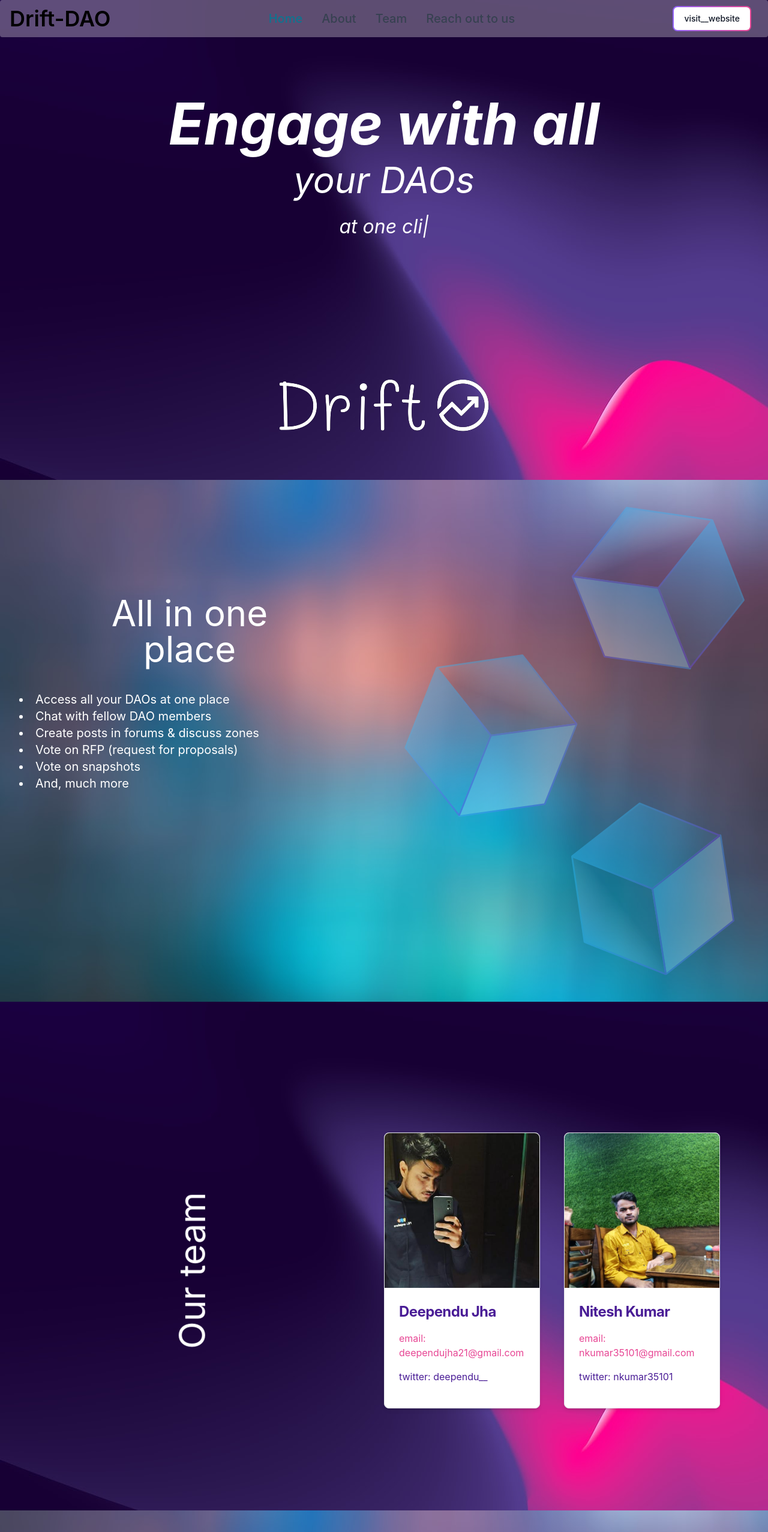
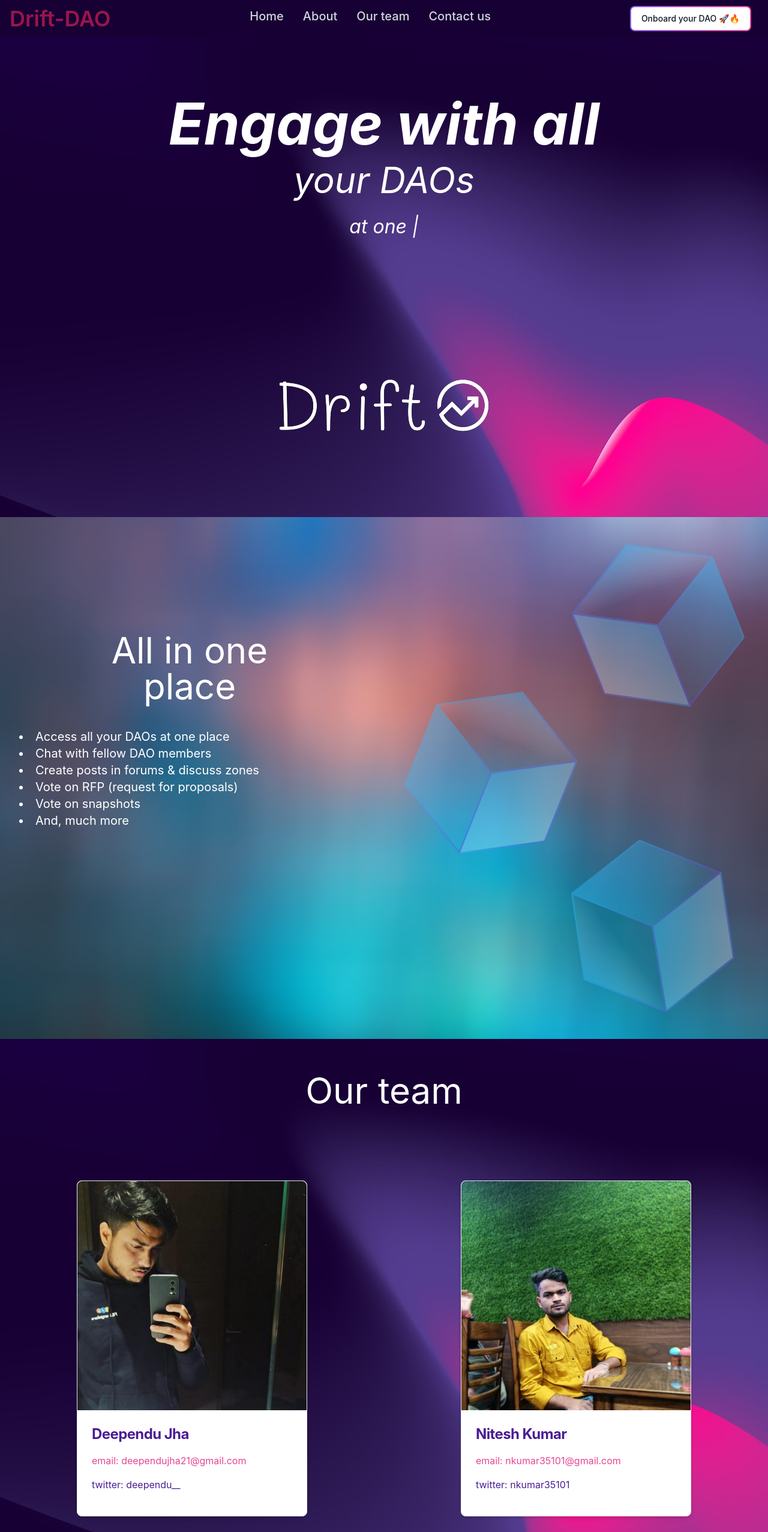
Before and after one commit to deependujha/drift-dao-website, a Next.js app in the folder frontend/: page / in a window 1280 px wide. Shown: the top 2554 px of the page at 60% size. Built offline with nearby package versions, Linux system fonts and the light colour scheme.

Commit message:
main/home page done

```diff
--- a/frontend/components/layout/Navbar.jsx
+++ b/frontend/components/layout/Navbar.jsx
@@ -1,41 +1,54 @@
-import React from 'react'
+import React from 'react';
 import { Navbar, Button } from 'flowbite-react';
 import Image from 'next/image';
+import Link from 'next/link';
+import { useRouter } from 'next/router';
 
 const navbar = () => {
+	const router = useRouter();
+	const onBoardDAO = () => {
+		console.log('jai maata di');
+		router.push('/onBoardDAO');
+	};
 	return (
 		<Navbar
 			fluid={true}
-      rounded={true}
-      className="sticky top-0 bg-opacity-30"
+			rounded={false}
+			className="sticky top-0"
+			style={{ backgroundColor: '#170034' }}
 		>
-      <Navbar.Brand href="/">
-        <span className="self-center whitespace-nowrap text-4xl font-semibold dark:text-white">
-          Drift-DAO
+			<div>
+				<span className="self-center whitespace-nowrap text-4xl font-semibold text-pink-800 dark:text-white ">
+					<Link href="/">Drift-DAO</Link>
 				</span>
-      </Navbar.Brand>
+			</div>
 			<div className="flex md:order-2">
-        <Button outline={true} gradientDuoTone="purpleToPink" className='mr-3'>
-          visit__website
+				<Button
+					outline={true}
+					gradientDuoTone="purpleToPink"
+					className="mr-3"
+					onClick={onBoardDAO}
+				>
+					Onboard your DAO 🚀🔥
 				</Button>
 				<Navbar.Toggle />
 			</div>
 			<Navbar.Collapse>
-        <Navbar.Link href="/navbars" active={true} className="text-xl">
-          Home
-        </Navbar.Link>
-        <Navbar.Link href="/navbars" className="text-xl">
-          About
-        </Navbar.Link>
-        <Navbar.Link href="/navbars" className="text-xl">
-          Team
-        </Navbar.Link>
-        <Navbar.Link href="/navbars" className="text-xl">
-          Reach out to us
-        </Navbar.Link>
+				<div href="/navbars" className="text-xl text-gray-300 mb-2">
+					<Link href="/#home">Home</Link>
+				</div>
+				<div href="/navbars" className="text-xl text-gray-300 mb-2">
+					<Link href="/#product">About</Link>
+				</div>
+				<div href="/navbars" className="text-xl text-gray-300 mb-2">
+					<Link href="/#team">Our team</Link>
+				</div>
+				<div href="/navbars" className="text-xl text-gray-300 mb-2">
+					<Link href="/#contact">Contact us</Link>
+				</div>
 			</Navbar.Collapse>
 		</Navbar>
 	);
-}
+};
 
-export default navbar
+export default navbar;
--- a/frontend/components/main/Card.jsx
+++ b/frontend/components/main/Card.jsx
@@ -3,7 +3,7 @@ import { Card } from 'flowbite-react';
 
 const Cardabout = ({ img, name, role, email, twitter, twitterLink }) => {
 	return (
-		<div className="max-w-sm m-auto my-8">
+		<div className="max-w-sm m-auto ">
 			<Card imgSrc={img}>
 				<h5 className="text-2xl font-bold tracking-tight text-purple-900 dark:text-white">
 					{name}
--- a/frontend/components/main/Contact.jsx
+++ b/frontend/components/main/Contact.jsx
@@ -4,7 +4,7 @@ import Contact_form from './Contact_form';
 
 const Contact = () => {
 	return (
-		<div className="bg-[url('/images/bg1.jpg')] ">
+		<div className="bg-[url('/images/bg1.jpg')]" id="contact">
 			<div className="grid sm:grid-cols-2 gap-4">
 				<div className="sm:flex items-center justify-center sm:h-screen mt-5">
 					<div
--- a/frontend/components/main/Home.jsx
+++ b/frontend/components/main/Home.jsx
@@ -7,10 +7,10 @@ import { TypeAnimation } from 'react-type-animation';
 const Home = () => {
 	return (
 		<div
+			id="home"
 			className="bg-[url('/images/bg.jpg')] h-auto"
 			style={{ height: '100vh' }}
 		>
-			<Navbar />
 			<div className=" text-center pt-24">
 				<div className="sm:text-8xl text-white font-bold italic text-6xl">
 					Engage with all
@@ -28,7 +28,7 @@ const Home = () => {
 							'in one app...',
 							2000,
 							() => {
-								console.log('Done typing!'); // Place optional callbacks anywhere in the array
+								// console.log('Done typing!'); // Place optional callbacks anywhere in the array
 							},
 						]}
 						cursor={true}
--- a/frontend/components/main/Product.jsx
+++ b/frontend/components/main/Product.jsx
@@ -3,7 +3,7 @@ import Image from 'next/image';
 
 const Product = () => {
 	return (
-		<div className="bg-[url('/images/bg1.jpg')] ">
+		<div className="bg-[url('/images/bg1.jpg')] " id="product">
 			<div className="grid sm:grid-cols-2 gap-4">
 				<div className="">
 					<div className="text-white text-6xl sm:pt-60 pt-20 md:pt-48 text-center">
--- a/frontend/components/main/Team.jsx
+++ b/frontend/components/main/Team.jsx
@@ -3,19 +3,10 @@ import Card from './Card';
 
 const About = () => {
 	return (
-		<div className="bg-[url('/images/bg.jpg')]">
-			<div className="grid sm:grid-cols-2 gap-y-60 pt-12">
-				<div className="sm:flex items-center justify-center sm:h-screen ">
-					<div
-						className="text-white text-6xl"
-						style={{ transform: 'rotate(270deg)' }}
-					>
-						Our team
-					</div>
-				</div>
-				<div className="">
-					<div className="sm:flex items-center justify-start sm:h-screen ">
-						<div className="sm:mr-10">
+		<div className="bg-[url('/images/bg.jpg')]" id="team">
+			<div className="text-white text-6xl text-center pt-14">Our team</div>
+			<div className="sm:flex items-center justify-around sm:h-screen ">
+				<div className="mx-3">
 					<Card
 						img="/images/team/Deependu.jpeg"
 						name="Deependu Jha"
@@ -25,7 +16,7 @@ const About = () => {
 						twitterLink="https://twitter.com/deependu__"
 					/>
 				</div>
-						<div className="sm:mr-20">
+				<div className="mx-3">
 					<Card
 						img="/images/team/nitesh.jpeg"
 						name="Nitesh Kumar"
@@ -37,8 +28,6 @@ const About = () => {
 				</div>
 			</div>
 		</div>
-			</div>
-		</div>
 	);
 };
 
--- a/frontend/pages/_app.js
+++ b/frontend/pages/_app.js
@@ -1,7 +1,29 @@
-import '../styles/globals.css'
+import '../styles/globals.css';
+import Head from 'next/head';
+import Navbar from '../components/layout/Navbar';
 
 function MyApp({ Component, pageProps }) {
-  return <Component {...pageProps} />
+	return (
+		<div>
+			<Head>
+				<title>Drift-DAO</title>
+				<meta charSet="UTF-8" />
+				<meta
+					name="description"
+					content="A unified platform for all your DAOs."
+				/>
+				<meta
+					name="keywords"
+					content="DAO, DAOs, Drift, Drift-DAO, Deependu Jha, Nitesh Kumar, DAO tooling, DAO platform, tooling, platform"
+				/>
+				<meta name="author" content="Deependu Jha" />
+				<meta name="author" content="Nitesh Kumar" />
+				<meta name="viewport" content="width=device-width, initial-scale=1.0" />
+			</Head>
+			<Navbar />
+			<Component {...pageProps} />
+		</div>
+	);
 }
 
-export default MyApp
+export default MyApp;
--- /dev/null
+++ b/frontend/pages/onBoardDAO.js
@@ -0,0 +1,9 @@
+import React from 'react'
+
+const onBoardDAO = () => {
+  return (
+    <div>onBoardDAO</div>
+  )
+}
+
+export default onBoardDAO
```
Lines whose indentation alone changed are shown as unchanged.
